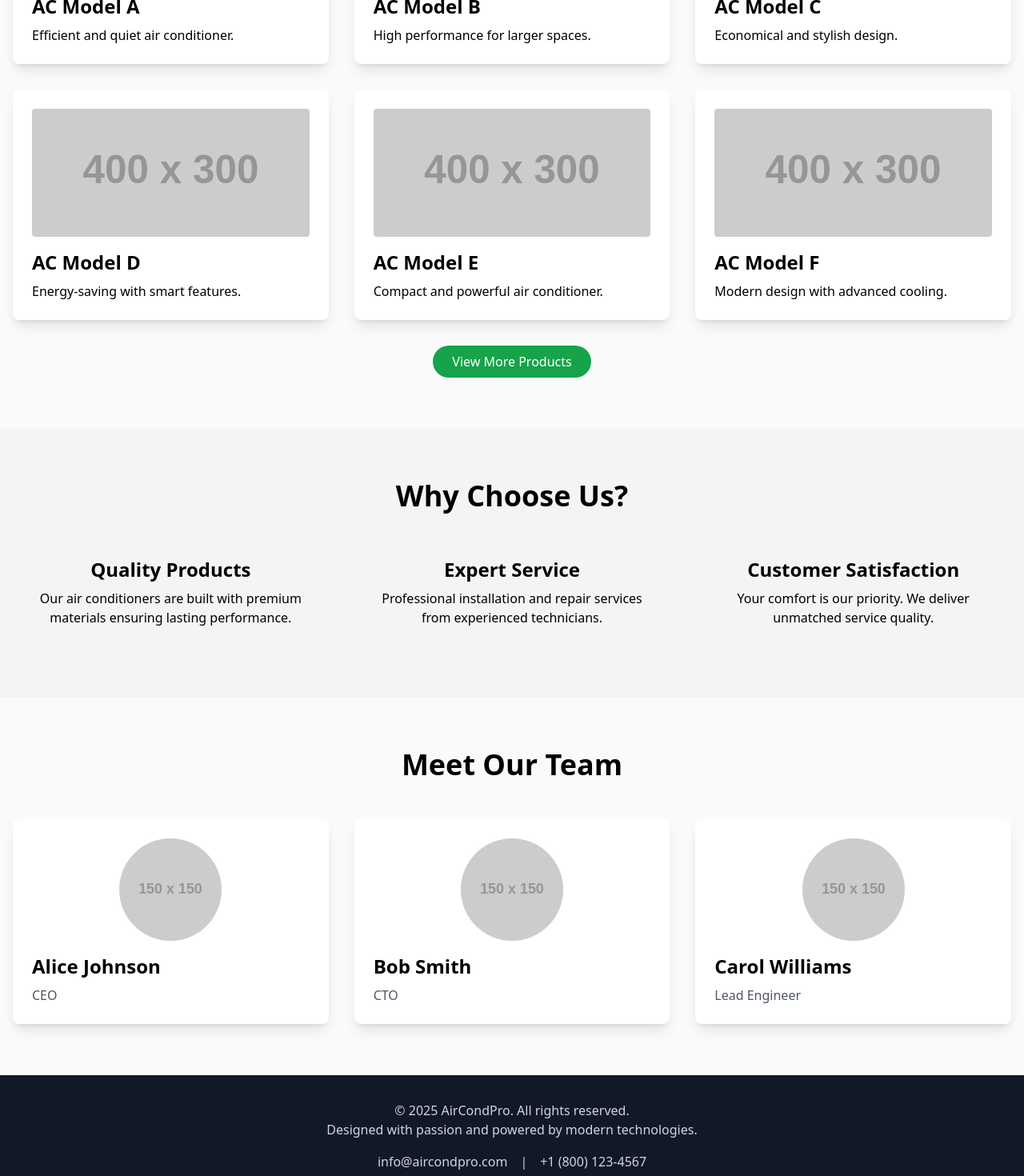
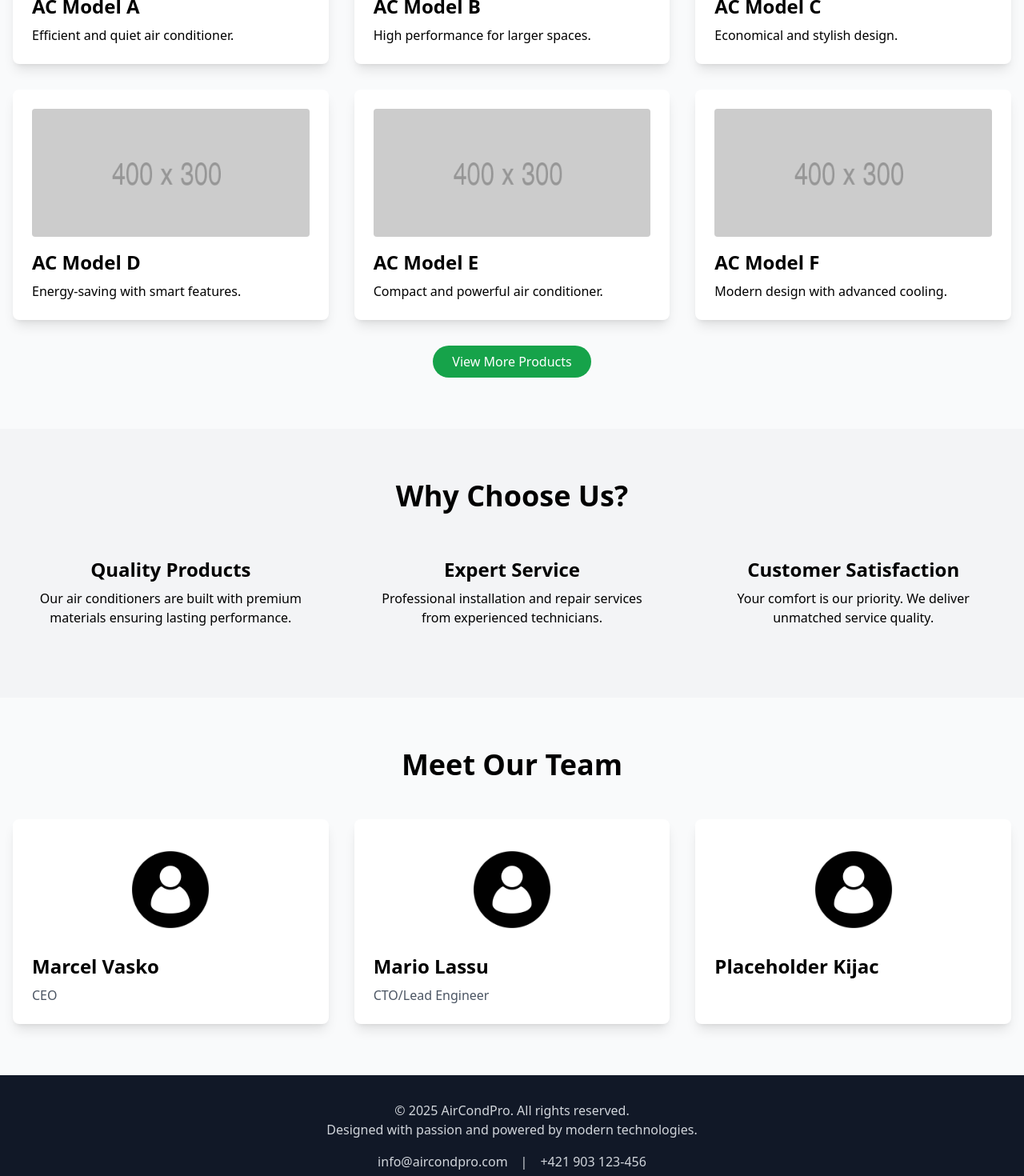
Before and after one commit to mijacke/air-conditioner-website, a Vue app in the folder frontend/: page / in a window 1280 px wide. Shown: the part 1240-2710 px from the top of the page at 80% size. Built offline with nearby package versions, Linux system fonts and the light colour scheme.

Commit message:
Add placeholder images and update contact information in Footer and Contact views

```diff
--- a/frontend/src/components/Footer.vue
+++ b/frontend/src/components/Footer.vue
@@ -6,7 +6,7 @@
         <div class="mt-4">
           <a href="mailto:info@aircondpro.com" class="hover:text-white mx-2">info@aircondpro.com</a>
           <span class="mx-2">|</span>
-          <a href="tel:+18001234567" class="hover:text-white mx-2">+1 (800) 123-4567</a>
+          <a href="tel:+421903123456" class="hover:text-white mx-2">+421 903 123-456</a>
         </div>
       </div>
     </footer>
--- a/frontend/src/views/Contact.vue
+++ b/frontend/src/views/Contact.vue
@@ -26,8 +26,8 @@
           <h3 class="text-2xl font-bold mb-4">Get in Touch</h3>
           <p class="mb-4">For inquiries or service requests, contact us:</p>
           <p class="mb-2"><strong>Email:</strong> info@aircondpro.com</p>
-          <p class="mb-2"><strong>Phone:</strong> +1 (800) 123-4567</p>
-          <p class="mb-2"><strong>Address:</strong> 123 Main St, City, Country</p>
+          <p class="mb-2"><strong>Phone:</strong> +421 903 123-456</p>
+          <p class="mb-2"><strong>Address:</strong> Galanta, Hodská 1234</p>
         </div>
       </div>
     </div>
--- a/frontend/src/views/Home.vue
+++ b/frontend/src/views/Home.vue
@@ -85,18 +85,17 @@ export default defineComponent({
   name: 'Home',
   setup() {
     const products = ref<Product[]>([
-      { id: 1, name: "AC Model A", description: "Efficient and quiet air conditioner.", image: "https://via.placeholder.com/400x300" },
-      { id: 2, name: "AC Model B", description: "High performance for larger spaces.", image: "https://via.placeholder.com/400x300" },
-      { id: 3, name: "AC Model C", description: "Economical and stylish design.", image: "https://via.placeholder.com/400x300" },
-      { id: 4, name: "AC Model D", description: "Energy-saving with smart features.", image: "https://via.placeholder.com/400x300" },
-      { id: 5, name: "AC Model E", description: "Compact and powerful air conditioner.", image: "https://via.placeholder.com/400x300" },
-      { id: 6, name: "AC Model F", description: "Modern design with advanced cooling.", image: "https://via.placeholder.com/400x300" }
+      { id: 1, name: "AC Model A", description: "Efficient and quiet air conditioner.", image: "placeholder-400x300.png" },
+      { id: 2, name: "AC Model B", description: "High performance for larger spaces.", image: "placeholder-400x300.png" },
+      { id: 3, name: "AC Model C", description: "Economical and stylish design.", image: "placeholder-400x300.png" },
+      { id: 4, name: "AC Model D", description: "Energy-saving with smart features.", image: "placeholder-400x300.png" },
+      { id: 5, name: "AC Model E", description: "Compact and powerful air conditioner.", image: "placeholder-400x300.png" },
+      { id: 6, name: "AC Model F", description: "Modern design with advanced cooling.", image: "placeholder-400x300.png" }
     ])
-
     const team = ref<TeamMember[]>([
-      { id: 1, name: "Alice Johnson", role: "CEO", image: "https://via.placeholder.com/150" },
-      { id: 2, name: "Bob Smith", role: "CTO", image: "https://via.placeholder.com/150" },
-      { id: 3, name: "Carol Williams", role: "Lead Engineer", image: "https://via.placeholder.com/150" }
+      { id: 1, name: "Marcel Vasko", role: "CEO", image: "placeholder_image.jpg" },
+      { id: 2, name: "Mario Lassu", role: "CTO/Lead Engineer", image: "placeholder_image.jpg" },
+      { id: 3, name: "Placeholder Kijac", role: "", image: "placeholder_image.jpg" }
     ])
 
     return { products, team }
```
Also changed, not shown: frontend/public/placeholder-400x300.png (added), frontend/public/placeholder_image.jpg (added).
